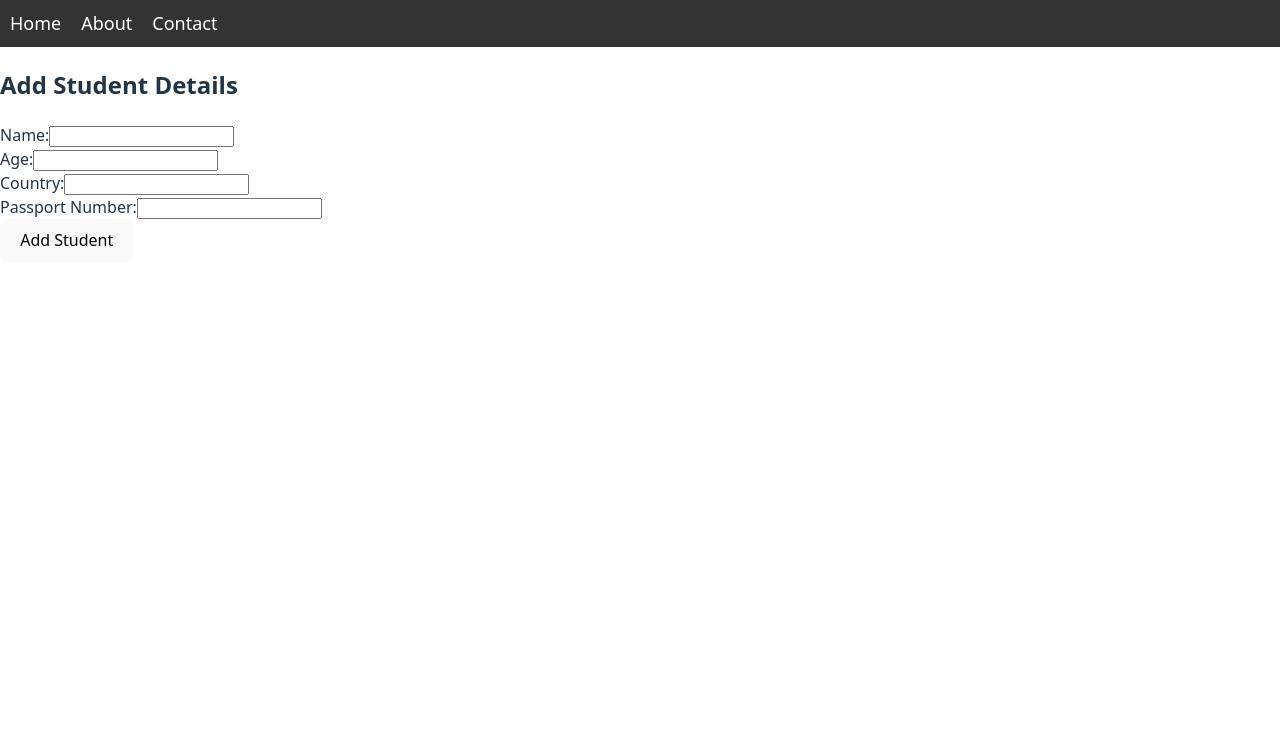
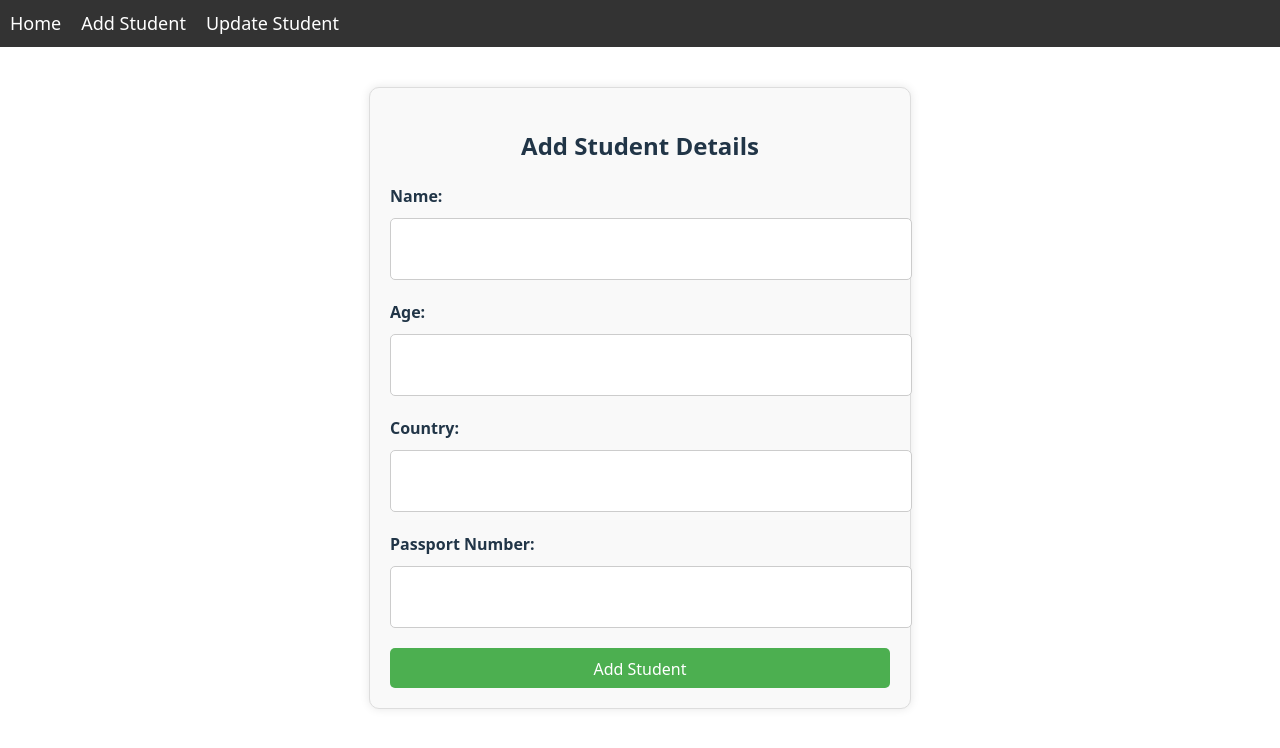
Before and after one commit to Deepak4414/passport_validiity_check, a React (Vite) app in the folder frontend/: page /about in a window 1280 px wide. Shown: the top 748 px of the page. Built offline with nearby package versions, Linux system fonts and the light colour scheme.

Commit message:
Initial commit

```diff
--- /dev/null
+++ b/frontend/src/components/AddStudent.css
@@ -0,0 +1,59 @@
+.container {
+    max-width: 500px;
+    margin: 40px auto;
+    padding: 20px;
+    background-color: #f9f9f9;
+    border: 1px solid #ddd;
+    border-radius: 10px;
+    box-shadow: 0 0 10px rgba(0, 0, 0, 0.1);
+  }
+
+  .title {
+    text-align: center;
+    margin-bottom: 20px;
+  }
+
+  .form {
+    display: flex;
+    flex-direction: column;
+    align-items: center;
+  }
+
+  .form-group {
+    margin-bottom: 20px;
+    width: 100%;
+  }
+
+  .label {
+    display: block;
+    margin-bottom: 10px;
+    font-weight: bold;
+  }
+
+  .input {
+    width: 100%;
+    height: 40px;
+    padding: 10px;
+    border: 1px solid #ccc;
+    border-radius: 5px;
+  }
+
+  .input:focus {
+    border-color: #aaa;
+    box-shadow: 0 0 10px rgba(0, 0, 0, 0.1);
+  }
+
+  .submit-button {
+    width: 100%;
+    height: 40px;
+    padding: 10px;
+    background-color: #4CAF50;
+    color: #fff;
+    border: none;
+    border-radius: 5px;
+    cursor: pointer;
+  }
+
+  .submit-button:hover {
+    background-color: #3e8e41;
+  }
--- a/frontend/src/components/AddStudentDetails.jsx
+++ b/frontend/src/components/AddStudentDetails.jsx
@@ -1,4 +1,5 @@
 import React, { useState } from "react";
+import "./AddStudent.css";
 
 const AddStudentDetails = () => {
   const [student, setStudent] = useState({
@@ -38,26 +39,54 @@ const AddStudentDetails = () => {
   };
 
   return (
-    <div>
-      <h2>Add Student Details</h2>
-      <form onSubmit={handleSubmit}>
-        <div>
-          <label>Name:</label>
-          <input type="text" name="name" value={student.name} onChange={handleChange} required />
+    <div className="container">
+      <h2 className="title">Add Student Details</h2>
+      <form onSubmit={handleSubmit} className="form">
+        <div className="form-group">
+          <label className="label" htmlFor="name">Name:</label>
+          <input
+            type="text"
+            name="name"
+            value={student.name}
+            onChange={handleChange}
+            required
+            className="input"
+          />
         </div>
-        <div>
-          <label>Age:</label>
-          <input type="number" name="age" value={student.age} onChange={handleChange} required />
+        <div className="form-group">
+          <label className="label" htmlFor="age">Age:</label>
+          <input
+            type="number"
+            name="age"
+            value={student.age}
+            onChange={handleChange}
+            required
+            className="input"
+          />
         </div>
-        <div>
-          <label>Country:</label>
-          <input type="text" name="country" value={student.country} onChange={handleChange} required />
+        <div className="form-group">
+          <label className="label" htmlFor="country">Country:</label>
+          <input
+            type="text"
+            name="country"
+            value={student.country}
+            onChange={handleChange}
+            required
+            className="input"
+          />
         </div>
-        <div>
-          <label>Passport Number:</label>
-          <input type="text" name="passportNumber" value={student.passportNumber} onChange={handleChange} required />
+        <div className="form-group">
+          <label className="label" htmlFor="passportNumber">Passport Number:</label>
+          <input
+            type="text"
+            name="passportNumber"
+            value={student.passportNumber}
+            onChange={handleChange}
+            required
+            className="input"
+          />
         </div>
-        <button type="submit">Add Student</button>
+        <button type="submit" className="submit-button">Add Student</button>
       </form>
     </div>
   );
--- a/frontend/src/components/Home.jsx
+++ b/frontend/src/components/Home.jsx
@@ -1,24 +1,55 @@
-import React from 'react';
+import React, { useState, useEffect } from "react";
 
 const Home = () => {
+  const [students, setStudents] = useState([]);
+
+  // Fetch student details from API
+  useEffect(() => {
+    const fetchStudents = async () => {
+      try {
+        const response = await fetch("http://localhost:3000/api/students");
+        if (!response.ok) {
+          throw new Error("Failed to fetch students");
+        }
+        const data = await response.json();
+        setStudents(data);
+      } catch (error) {
+        console.error("Error fetching students:", error);
+      }
+    };
+
+    fetchStudents();
+  }, []);
+
   return (
-        <div style={{ textAlign: 'center', padding: '20px' }}>
+    <div style={{ textAlign: "center", padding: "20px" }}>
       <h1>Welcome to the International Student Passport</h1>
-            <p>Your gateway to managing student information efficiently.</p>
-            <button
+      <h2>Student Details</h2>
+      <div style={{ display: "flex", flexWrap: "wrap", justifyContent: "center" }}>
+        {students.length > 0 ? (
+          students.map((student) => (
+            <div
+              key={student._id}
               style={{
-                    padding: '10px 20px',
-                    fontSize: '16px',
-                    backgroundColor: '#007BFF',
-                    color: '#fff',
-                    border: 'none',
-                    borderRadius: '5px',
-                    cursor: 'pointer'
+                border: "1px solid #ccc",
+                borderRadius: "10px",
+                padding: "20px",
+                margin: "10px",
+                width: "250px",
+                boxShadow: "2px 2px 10px rgba(0,0,0,0.1)",
+                backgroundColor: "#f9f9f9",
               }}
-                onClick={() => alert('Explore more features!')}
             >
-                Get Started
-            </button>
+              <h3>{student.name}</h3>
+              <p><strong>Age:</strong> {student.age}</p>
+              <p><strong>Country:</strong> {student.country}</p>
+              <p><strong>Passport:</strong> {student.passportNumber}</p>
+            </div>
+          ))
+        ) : (
+          <p>No students found.</p>
+        )}
+      </div>
     </div>
   );
 };
--- a/frontend/src/components/Navbar.jsx
+++ b/frontend/src/components/Navbar.jsx
@@ -5,8 +5,8 @@ const Navbar = () => {
   return (
     <nav style={styles.navbar}>
       <NavLink to="/" style={styles.link} activeStyle={styles.active}>Home</NavLink>
-      <NavLink to="/about" style={styles.link} activeStyle={styles.active}>About</NavLink>
-      <NavLink to="/contact" style={styles.link} activeStyle={styles.active}>Contact</NavLink>
+      <NavLink to="/about" style={styles.link} activeStyle={styles.active}>Add Student</NavLink>
+      <NavLink to="/contact" style={styles.link} activeStyle={styles.active}>Update Student</NavLink>
     </nav>
   );
 };
```
Also changed, not shown: 1 other file (tests, documents, lock files or other folders). Lines whose indentation alone changed are shown as unchanged.
